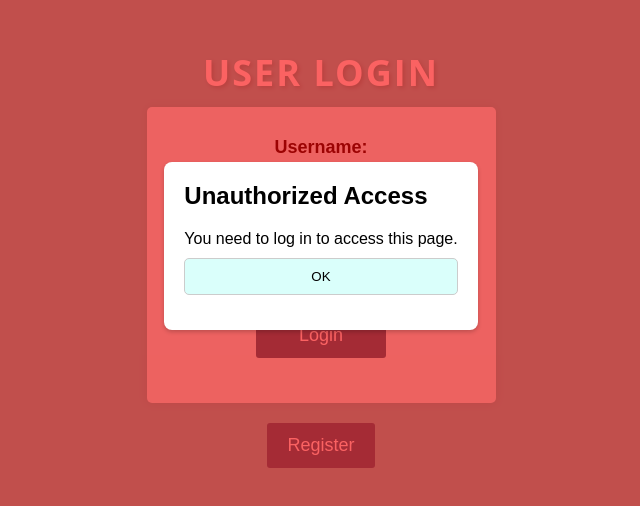
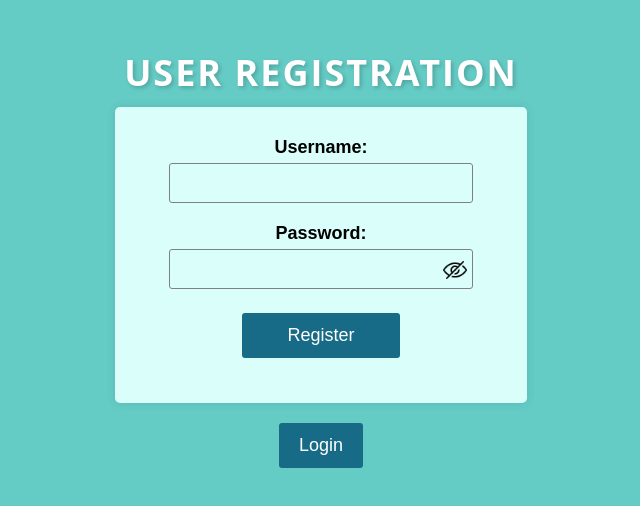
Before and after one commit to iamjayandhan/Hall-Booking_System_React_Firebase, a React (Create React App) app: page / in a window 1280 px wide. Before the commit this address led to /login. Shown: the part 154-660 px from the top of the page, without its empty margins (319-959 px from the left). Built offline with nearby package versions, Linux system fonts and the light colour scheme; no server answers; the database is empty.

Commit message:
Security fix2

```diff
--- a/src/Router.js
+++ b/src/Router.js
@@ -1,6 +1,5 @@
-// AppRouter.js
 import React, { useEffect, useState } from 'react';
-import { Route, Routes, useNavigate } from 'react-router-dom';
+import { Route, Routes, useLocation, useNavigate } from 'react-router-dom';
 import Cookies from 'js-cookie';
 
 import Registration from './Registration';
@@ -8,6 +7,7 @@ import Login from './Login';
 import MainPage from './MainPage';
 import ViewAllBookings from './ViewAllBookings';
 import MyBookings from './MyBookings';
+
 import './styles.css';
 
 const AppRouter = () => {
@@ -17,21 +17,20 @@ const AppRouter = () => {
   const [customDialogButtonName, setCustomDialogButtonName] = useState('');
 
   const navigate = useNavigate();
+  const location = useLocation();
 
   useEffect(() => {
     const checkAuth = () => {
       const username = Cookies.get('username');
-      const currentPath = window.location.pathname;
+      const currentPath = location.pathname;
 
-      // Allow access to login and registration pages
-      if ((currentPath === '/login' || currentPath === '/registration') && username) {
+      // Allow access to login page
+      if (currentPath === '/login' && username) {
         navigate('/MainPage'); // Redirect to MainPage if user is already logged in
-      } else if ((currentPath === '/login' || currentPath === '/registration') && !username) {
-        return; // Allow access to login and registration pages
       }
 
       // Redirect unauthorized users to login page
-      if (!username && currentPath !== '/login') {
+      if (!username && currentPath !== '/login' && currentPath !== '/registration' && currentPath !== '/') {
         navigate('/login');
         // Show custom dialog popup
         setCustomDialogTitle('Unauthorized Access');
@@ -42,7 +41,7 @@ const AppRouter = () => {
     };
 
     checkAuth(); // Check authentication when component mounts
-  }, [navigate]);
+  }, [navigate, location]);
 
   const handleDialogClose = () => {
     setCustomDialogOpen(false);
```
